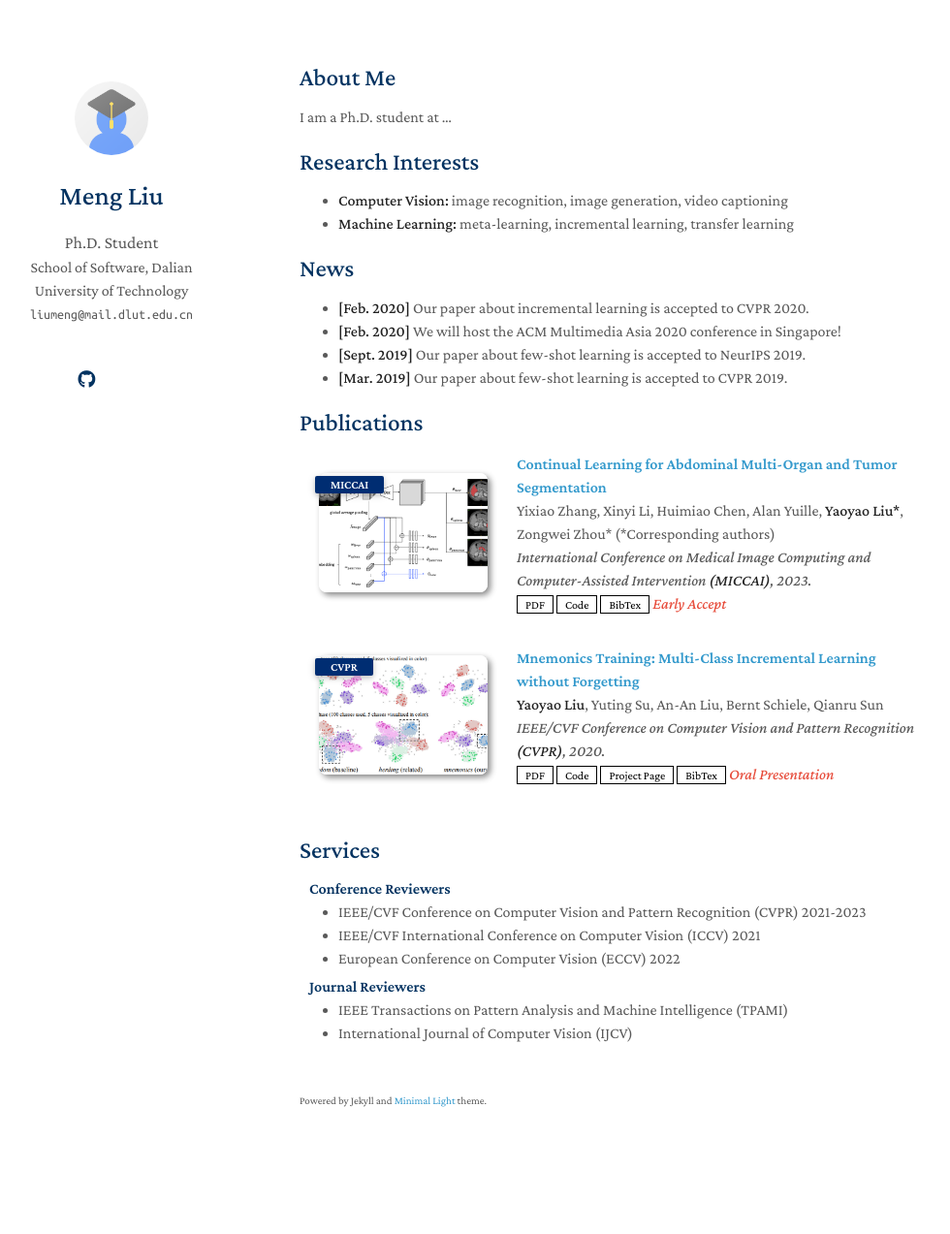
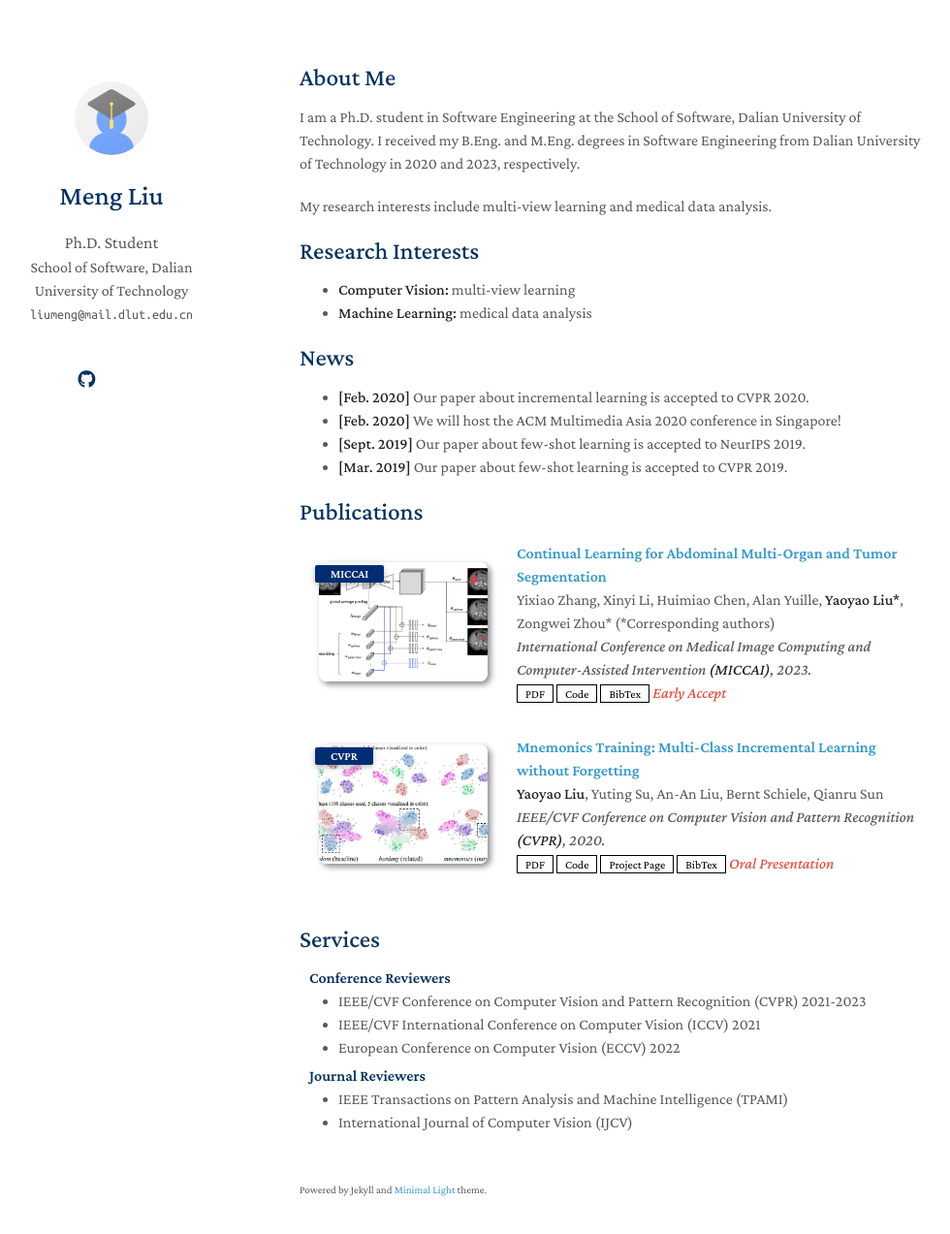
Before and after one commit to liumeng110/liumeng110.github.io, a Jekyll site: the page built from index.md, in a window 1280 px wide and 1308 px high. Shown: the top 1273 px of the window at 97% size, without its empty margins (161-1141 px from the left). Built offline with Jekyll 4.4.1, drawn with Linux system fonts in a browser that asks for light colours; a style sheet for code colours, icons or effects is not loaded; our own code applies the rules of GitHub Pages for plain Markdown files.

Commit message:
Update index.md

```diff
--- a/index.md
+++ b/index.md
@@ -4,12 +4,14 @@ layout: homepage
 
 ## About Me
 
-I am a Ph.D. student at ...
+I am a Ph.D. student in Software Engineering at the School of Software, Dalian University of Technology. I received my B.Eng. and M.Eng. degrees in Software Engineering from Dalian University of Technology in 2020 and 2023, respectively.
+
+My research interests include multi-view learning and medical data analysis.
 
 ## Research Interests
 
-- **Computer Vision:** image recognition, image generation, video captioning
-- **Machine Learning:** meta-learning, incremental learning, transfer learning
+- **Computer Vision:** multi-view learning
+- **Machine Learning:** medical data analysis
 
 ## News
 
```
